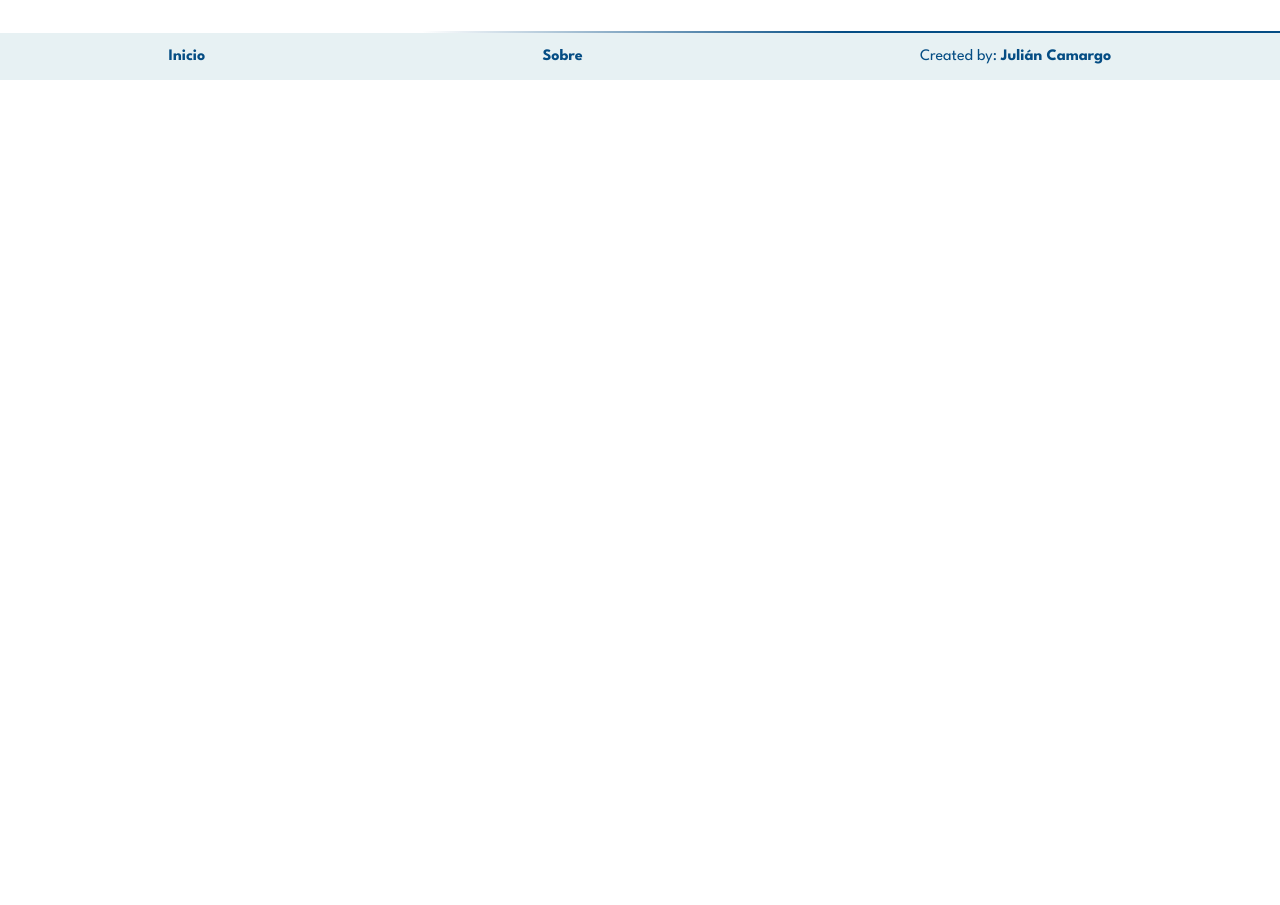
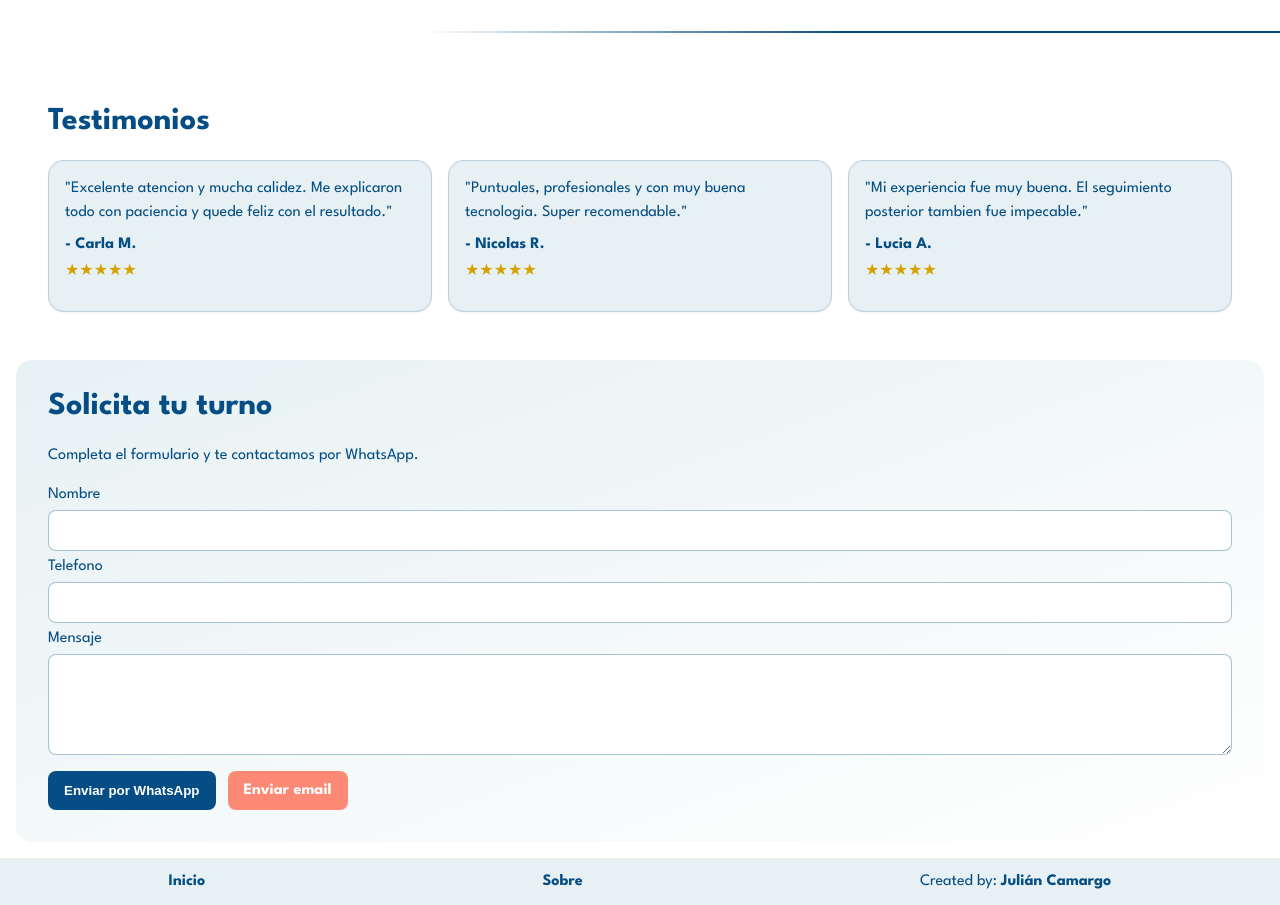
Before and after one commit to julian87nicolas/odontointegral-react, a React (Create React App) app: page / in a window 1280 px wide. Shown: the part 1404-2309 px from the top of the page. Before the commit the page ends 1484 px from the top, so only its background shows below. Built offline with nearby package versions, Linux system fonts and the light colour scheme.

Commit message:
feat: ETAPA 3 - contexto global, testimonios y formulario
Agrega ClinicContext, seccion de testimonios, formulario de contacto con validaciones y envio por WhatsApp, e integra todo en la home.

```diff
--- a/src/App.js
+++ b/src/App.js
@@ -7,6 +7,7 @@ import Nav from "./components/Nav";
 import Main from "./components/Main";
 import Footer from "./components/Footer";
 import About from "./components/About";
+import { ClinicProvider } from "./context/ClinicContext";
 // styles
 
 function App() {
@@ -52,6 +53,7 @@ function App() {
   }, []);
 
   return (
+    <ClinicProvider>
       <div className="App">
         <Nav />
         <BrowserRouter>
@@ -62,6 +64,7 @@ function App() {
         </BrowserRouter>
         <Footer />
       </div>
+    </ClinicProvider>
   );
 }
 
--- /dev/null
+++ b/src/components/ContactForm.js
@@ -0,0 +1,92 @@
+import { useState } from "react";
+import { useClinic } from "../context/ClinicContext";
+import "./styles/contact.css";
+
+const initialForm = {
+  name: "",
+  phone: "",
+  message: "",
+};
+
+function ContactForm() {
+  const { whatsapp, email } = useClinic();
+  const [formData, setFormData] = useState(initialForm);
+  const [errors, setErrors] = useState({});
+  const [sent, setSent] = useState(false);
+
+  const validate = () => {
+    const nextErrors = {};
+
+    if (!formData.name.trim()) {
+      nextErrors.name = "Ingresa tu nombre.";
+    }
+
+    if (!formData.phone.trim()) {
+      nextErrors.phone = "Ingresa tu telefono.";
+    } else if (!/^\+?[0-9\s-]{7,20}$/.test(formData.phone.trim())) {
+      nextErrors.phone = "El telefono no tiene un formato valido.";
+    }
+
+    if (!formData.message.trim()) {
+      nextErrors.message = "Escribe un mensaje.";
+    } else if (formData.message.trim().length < 10) {
+      nextErrors.message = "El mensaje debe tener al menos 10 caracteres.";
+    }
+
+    setErrors(nextErrors);
+    return Object.keys(nextErrors).length === 0;
+  };
+
+  const onChange = (event) => {
+    const { name, value } = event.target;
+    setSent(false);
+    setFormData((prev) => ({ ...prev, [name]: value }));
+  };
+
+  const onSubmit = (event) => {
+    event.preventDefault();
+
+    if (!validate()) {
+      return;
+    }
+
+    const text = encodeURIComponent(
+      `Hola, soy ${formData.name}. Mi telefono es ${formData.phone}.\n\n${formData.message}`
+    );
+
+    window.open(`https://api.whatsapp.com/send?phone=${whatsapp}&text=${text}`, "_blank", "noopener,noreferrer");
+    setSent(true);
+    setFormData(initialForm);
+    setErrors({});
+  };
+
+  return (
+    <section className="contact-section reveal" aria-label="Formulario de contacto">
+      <h2>Solicita tu turno</h2>
+      <p className="contact-lead">Completa el formulario y te contactamos por WhatsApp.</p>
+
+      <form className="contact-form" onSubmit={onSubmit} noValidate>
+        <label htmlFor="name">Nombre</label>
+        <input id="name" name="name" type="text" value={formData.name} onChange={onChange} />
+        {errors.name && <span className="field-error">{errors.name}</span>}
+
+        <label htmlFor="phone">Telefono</label>
+        <input id="phone" name="phone" type="tel" value={formData.phone} onChange={onChange} />
+        {errors.phone && <span className="field-error">{errors.phone}</span>}
+
+        <label htmlFor="message">Mensaje</label>
+        <textarea id="message" name="message" rows="5" value={formData.message} onChange={onChange} />
+        {errors.message && <span className="field-error">{errors.message}</span>}
+
+        <div className="contact-actions">
+          <button type="submit">Enviar por WhatsApp</button>
+          <a href={`mailto:${email}`} className="contact-mail-link">Enviar email</a>
+        </div>
+      </form>
+
+      {sent && <p className="contact-success">Mensaje enviado. Te responderemos a la brevedad.</p>}
+    </section>
+  );
+}
+
+export default ContactForm;
--- a/src/components/Content.js
+++ b/src/components/Content.js
@@ -1,6 +1,9 @@
 import "./styles/content.css"
+import { useClinic } from "../context/ClinicContext";
 
 function Content () {
+    const { address, phone } = useClinic();
+
     return (
         <>
             <section className="content first reveal">
@@ -24,7 +27,7 @@ function Content () {
                     <h2>Ubicación</h2>
                     <hr />
                     <ul>
-                        <li>Balcarce 36, M5501 Godoy Cruz, Mendoza<a className="maps" href="https://maps.app.goo.gl/yNnJ3mpCqJ4SXjDF9" target="_blank" rel="noreferrer">Maps</a></li>
+                        <li>{address}<a className="maps" href="https://maps.app.goo.gl/yNnJ3mpCqJ4SXjDF9" target="_blank" rel="noreferrer">Maps</a></li>
                     </ul>
 
                 </article>
@@ -37,7 +40,7 @@ function Content () {
                     <hr />
                     <ul>
                         <li>Lunes a Viernes de 9:00 a 18:00</li>
-                        <li>Turnos: 02617528107</li>
+                        <li>Turnos: {phone}</li>
                     </ul>
                 </article>
                 <img src="./images/calendar.webp" alt="Calendario - días y horarios de atención odontológica" width="400" loading="lazy" decoding="async" />
--- a/src/components/Main.js
+++ b/src/components/Main.js
@@ -1,11 +1,15 @@
 import Intro from "./Intro"
 import Content from "./Content"
+import Testimonials from "./Testimonials";
+import ContactForm from "./ContactForm";
 
 function Main () {
     return (
         <>
             <Intro />
             <Content />
+            <Testimonials />
+            <ContactForm />
         </>
     )
 }
--- /dev/null
+++ b/src/components/Testimonials.js
@@ -0,0 +1,25 @@
+import { useClinic } from "../context/ClinicContext";
+import "./styles/testimonials.css";
+
+function Testimonials() {
+  const { testimonials } = useClinic();
+
+  return (
+    <section className="testimonials reveal" aria-label="Testimonios de pacientes">
+      <h2>Testimonios</h2>
+      <div className="testimonials-grid">
+        {testimonials.map((item) => (
+          <article className="testimonial-card" key={item.id}>
+            <p className="testimonial-text">"{item.text}"</p>
+            <p className="testimonial-author">- {item.author}</p>
+            <p className="testimonial-rating" aria-label={`${item.rating} de 5 estrellas`}>
+              {"★".repeat(item.rating)}
+            </p>
+          </article>
+        ))}
+      </div>
+    </section>
+  );
+}
+
+export default Testimonials;
--- /dev/null
+++ b/src/components/styles/contact.css
@@ -0,0 +1,90 @@
+.contact-section {
+  margin: 1rem;
+  padding: 2rem;
+  border-radius: var(--radius-lg);
+  background: linear-gradient(160deg, var(--medium), var(--light));
+}
+
+.contact-section h2 {
+  margin-top: 0;
+  font-size: 2rem;
+}
+
+.contact-lead {
+  margin-bottom: 1.5rem;
+}
+
+.contact-form {
+  display: grid;
+  gap: 0.5rem;
+}
+
+.contact-form input,
+.contact-form textarea {
+  border: 1px solid rgba(5, 77, 132, 0.35);
+  border-radius: var(--radius-md);
+  padding: 0.75rem;
+  font: inherit;
+  background-color: var(--light);
+  color: var(--dark);
+}
+
+.contact-form input:focus,
+.contact-form textarea:focus {
+  outline: 2px solid var(--cyan);
+  border-color: transparent;
+}
+
+.field-error {
+  color: #c53a2d;
+  font-size: var(--font-size-sm);
+}
+
+.contact-actions {
+  display: flex;
+  gap: 0.75rem;
+  align-items: center;
+  margin-top: 0.5rem;
+}
+
+.contact-actions button,
+.contact-mail-link {
+  border: none;
+  border-radius: var(--radius-md);
+  text-decoration: none;
+  padding: 0.75rem 1rem;
+  font-weight: 700;
+  cursor: pointer;
+}
+
+.contact-actions button {
+  background-color: var(--dark);
+  color: var(--light);
+}
+
+.contact-actions button:hover {
+  background-color: var(--cyan);
+  color: #01263f;
+}
+
+.contact-mail-link {
+  background-color: var(--mddark);
+  color: #ffffff;
+}
+
+.contact-success {
+  margin-top: 1rem;
+  font-weight: 700;
+  color: #1d7f3f;
+}
+
+@media (max-width: 700px) {
+  .contact-section {
+    padding: 1rem;
+  }
+
+  .contact-actions {
+    flex-direction: column;
+    align-items: stretch;
+  }
+}
--- /dev/null
+++ b/src/components/styles/testimonials.css
@@ -0,0 +1,51 @@
+.testimonials {
+  padding: 2rem;
+  margin: 1rem;
+}
+
+.testimonials h2 {
+  font-size: 2rem;
+  margin-bottom: 1.5rem;
+  color: var(--dark);
+}
+
+.testimonials-grid {
+  display: grid;
+  grid-template-columns: repeat(3, minmax(220px, 1fr));
+  gap: 1rem;
+}
+
+.testimonial-card {
+  background-color: var(--medium);
+  border-radius: var(--radius-lg);
+  padding: 1rem;
+  border: 1px solid rgba(5, 77, 132, 0.2);
+  box-shadow: var(--shadow-sm);
+  transition: transform var(--transition-fast), box-shadow var(--transition-fast);
+}
+
+.testimonial-card:hover {
+  transform: translateY(-4px);
+  box-shadow: var(--shadow-md);
+}
+
+.testimonial-text {
+  line-height: 1.5;
+  margin: 0 0 0.75rem 0;
+}
+
+.testimonial-author {
+  font-weight: 700;
+  margin: 0;
+}
+
+.testimonial-rating {
+  margin-top: 0.5rem;
+  color: #d79f00;
+}
+
+@media (max-width: 900px) {
+  .testimonials-grid {
+    grid-template-columns: 1fr;
+  }
+}
--- /dev/null
+++ b/src/context/ClinicContext.js
@@ -0,0 +1,40 @@
+import { createContext, useContext } from "react";
+
+const clinicData = {
+  name: "Aura Odontologia",
+  phone: "02617528107",
+  whatsapp: "542617528107",
+  email: "auradentalmza@gmail.com",
+  instagram: "https://www.instagram.com/odontologia_aura/",
+  address: "Balcarce 36, Godoy Cruz, Mendoza",
+  testimonials: [
+    {
+      id: 1,
+      author: "Carla M.",
+      text: "Excelente atencion y mucha calidez. Me explicaron todo con paciencia y quede feliz con el resultado.",
+      rating: 5,
+    },
+    {
+      id: 2,
+      author: "Nicolas R.",
+      text: "Puntuales, profesionales y con muy buena tecnologia. Super recomendable.",
+      rating: 5,
+    },
+    {
+      id: 3,
+      author: "Lucia A.",
+      text: "Mi experiencia fue muy buena. El seguimiento posterior tambien fue impecable.",
+      rating: 5,
+    },
+  ],
+};
+
+const ClinicContext = createContext(clinicData);
+
+export function ClinicProvider({ children }) {
+  return <ClinicContext.Provider value={clinicData}>{children}</ClinicContext.Provider>;
+}
+
+export function useClinic() {
+  return useContext(ClinicContext);
+}
```
Lines whose indentation alone changed are shown as unchanged.
